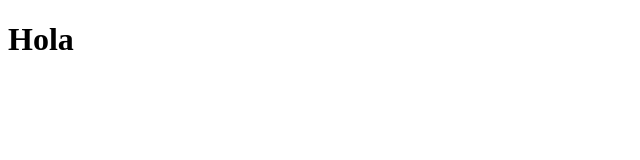
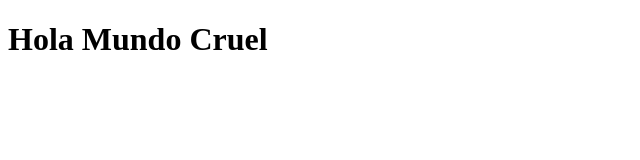
Before and after one commit to avergod1905/adri, a plain HTML site: page index.html in a window 1280 px wide. Shown: the whole page, without its empty margins (0-640 px from the left). Drawn offline with Linux system fonts and the light colour scheme.

Commit message:
cruel commit

```diff
--- a/index.html
+++ b/index.html
@@ -6,6 +6,6 @@
     <title>Document</title>
 </head>
 <body>
-    <h1>Hola</h1>
+    <h1>Hola Mundo Cruel</h1>
 </body>
 </html>
```
